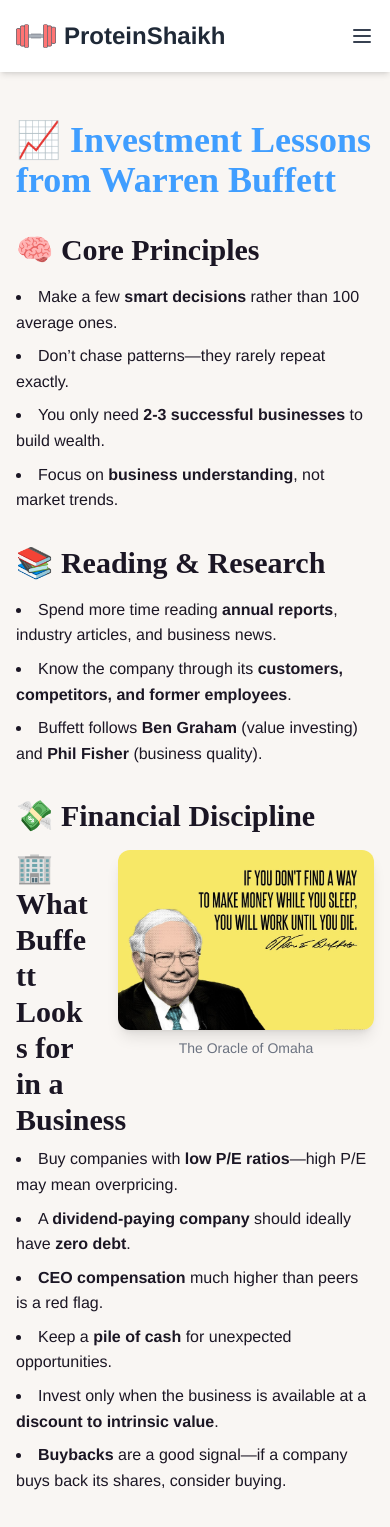
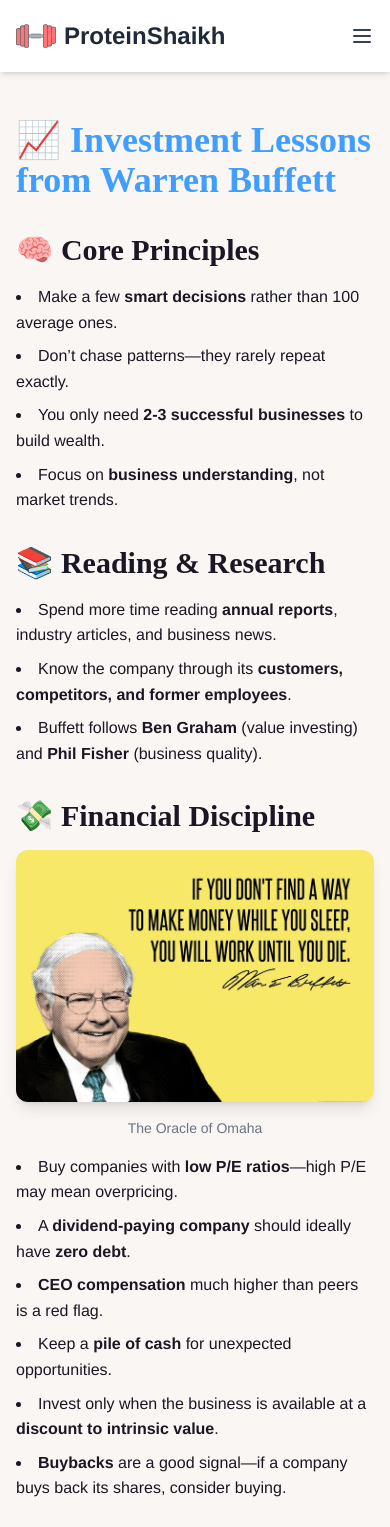
Before and after one commit to proteinshaikh/mysiteproteinshaikh, a React (Create React App) app: page /stocks/buffet-lessons in a window 390 px wide. Shown: the top 1527 px of the page. Built offline with nearby package versions, Linux system fonts and the light colour scheme.

Commit message:
[buffet] mobile view

```diff
--- a/src/files/stocks/BuffettInvestmentLessons.jsx
+++ b/src/files/stocks/BuffettInvestmentLessons.jsx
@@ -29,27 +29,32 @@
                 </ul>
 
                 <h2 className="text-3xl font-semibold mt-8 mb-4">💸 Financial Discipline</h2>
-                <ul className="list-disc list-inside space-y-2">
-                    {/* 👇 Add image after this section */}
-                    <div className="float-right ml-6 mb-6 w-64">
-                        <img
-                            src={`${process.env.PUBLIC_URL}/buffet.jpg`}
-                            alt="The Oracle of Omaha"
-                            className="rounded-xl shadow-lg"
-                        />
-                        <p className="text-sm text-gray-500 mt-2 text-center">The Oracle of Omaha</p>
+
+                <div className="md:flex md:items-start md:gap-6 mb-6">
+                    <img
+                        src={`${process.env.PUBLIC_URL}/buffet.jpg`}
+                        alt="The Oracle of Omaha"
+                        className="w-full md:w-64 rounded-xl shadow-lg mb-4 md:mb-0"
+                    />
+                    <div>
+                        <p className="text-sm text-gray-500 mb-4 text-center md:text-left">The Oracle of Omaha</p>
+                        <ul className="list-disc list-inside space-y-2">
+                            <li>Buy companies with <strong>low P/E ratios</strong>—high P/E may mean overpricing.</li>
+                            <li>A <strong>dividend-paying company</strong> should ideally have <strong>zero
+                                debt</strong>.
+                            </li>
+                            <li><strong>CEO compensation</strong> much higher than peers is a red flag.</li>
+                            <li>Keep a <strong>pile of cash</strong> for unexpected opportunities.</li>
+                            <li>Invest only when the business is available at a <strong>discount to intrinsic
+                                value</strong>.
+                            </li>
+                            <li><strong>Buybacks</strong> are a good signal—if a company buys back its shares, consider
+                                buying.
+                            </li>
+                        </ul>
                     </div>
+                </div>
 
-                    <h2 className="text-3xl font-semibold mt-8 mb-4">🏢 What Buffett Looks for in a Business</h2>
-                    <li>Buy companies with <strong>low P/E ratios</strong>—high P/E may mean overpricing.</li>
-                    <li>A <strong>dividend-paying company</strong> should ideally have <strong>zero debt</strong>.</li>
-                    <li><strong>CEO compensation</strong> much higher than peers is a red flag.</li>
-                    <li>Keep a <strong>pile of cash</strong> for unexpected opportunities.</li>
-                    <li>Invest only when the business is available at a <strong>discount to intrinsic value</strong>.
-                    </li>
-                    <li><strong>Buybacks</strong> are a good signal—if a company buys back its shares, consider buying.
-                    </li>
-                </ul>
 
                 <h2 className="text-3xl font-semibold mt-8 mb-4">🏢 What Buffett Looks for in a Business</h2>
                 <ul className="list-disc list-inside space-y-2">
```
